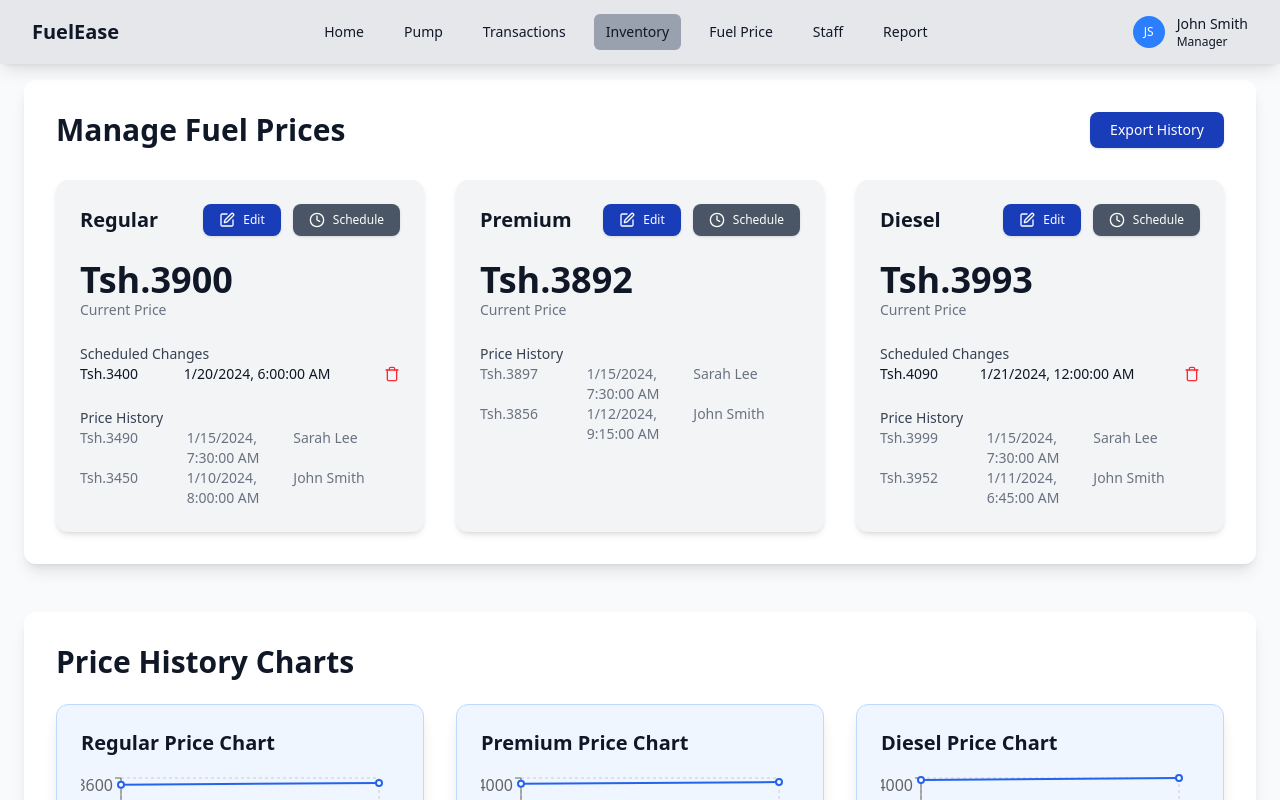
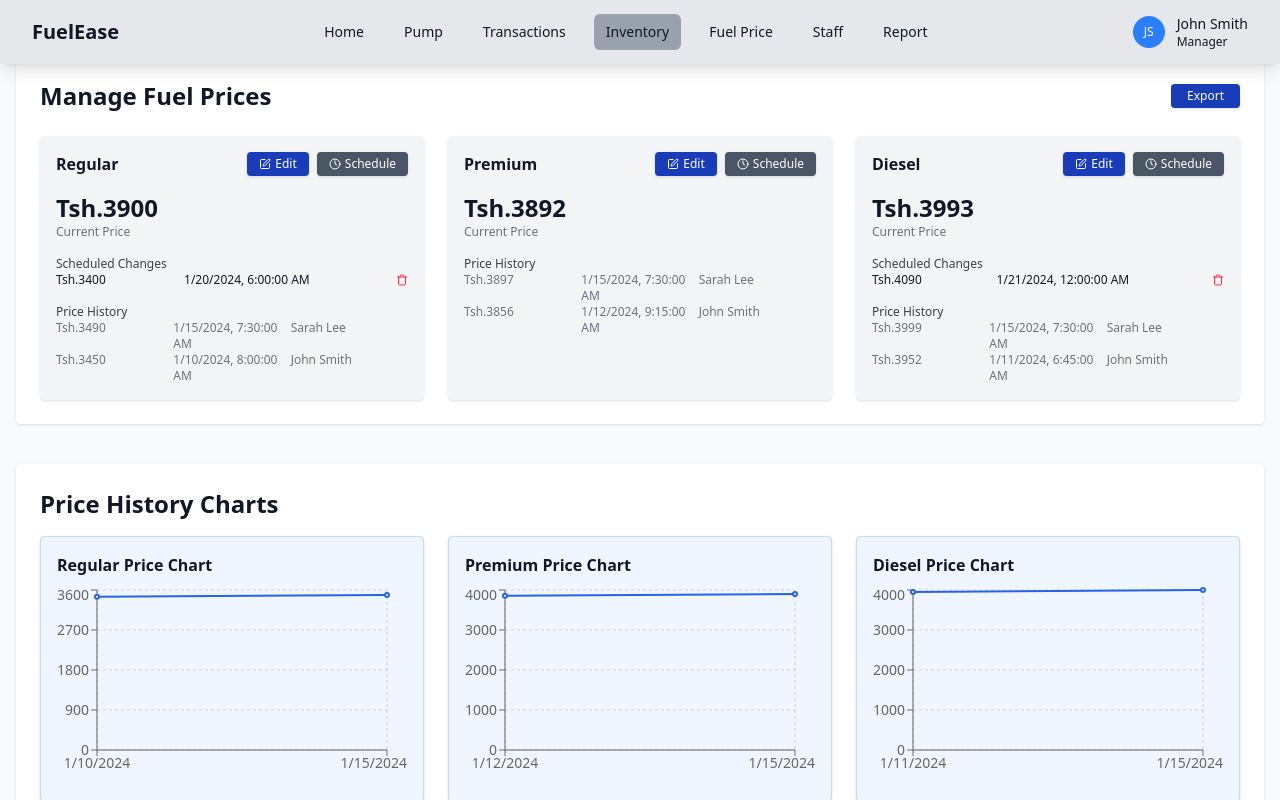
Before and after one commit to harshbix/FuelEase, a React (Vite) app: page / in a window 1280 px wide. Shown: the top 800 px of the page. Built offline with nearby package versions, Linux system fonts and the light colour scheme.

Commit message:
text sizing minimization
code refactor and f

```diff
--- a/src/components/Prices/Prices.jsx
+++ b/src/components/Prices/Prices.jsx
@@ -52,7 +52,6 @@ const Prices = () => {
       )
     );
   };
-
 
   const [selectedFuel, setSelectedFuel] = useState(null);
   const [isEditModalOpen, setIsEditModalOpen] = useState(false);
@@ -143,81 +142,81 @@ const Prices = () => {
   };
 
   return (
-    <div className="bg-gray-50 min-h-screen">
-      <div className="bg-blue-600 text-white py-6 shadow-md">
+    <div className="bg-gray-50 min-h-screen text-sm">
+      <div className="bg-blue-600 text-white py-4 shadow-md text-sm">
         <Navbar />
       </div>
 
       {feedbackMessage && (
-        <div className="fixed top-4 left-1/2 transform -translate-x-1/2 bg-green-500 text-white px-6 py-3 rounded-lg shadow-lg flex items-center space-x-2 z-50">
-          <CheckCircle className="w-5 h-5" />
+        <div className="fixed top-4 left-1/2 transform -translate-x-1/2 bg-green-500 text-white px-4 py-2 rounded shadow flex items-center space-x-2 z-50">
+          <CheckCircle className="w-4 h-4" />
           <span>{feedbackMessage}</span>
         </div>
       )}
 
       {errorMessage && (
-        <div className="fixed top-20 left-1/2 transform -translate-x-1/2 bg-red-500 text-white px-6 py-3 rounded-lg shadow-lg flex items-center space-x-2 z-50">
-          <XCircle className="w-5 h-5" />
+        <div className="fixed top-20 left-1/2 transform -translate-x-1/2 bg-red-500 text-white px-4 py-2 rounded shadow flex items-center space-x-2 z-50">
+          <XCircle className="w-4 h-4" />
           <span>{errorMessage}</span>
         </div>
       )}
 
-      <div className="container mx-auto px-6 py-8">
-        <div className="bg-white rounded-xl shadow-lg p-8">
-          <div className="flex justify-between items-center mb-8">
-            <h2 className="text-3xl font-bold text-gray-900">
+      <div className="container mx-auto px-4 py-6">
+        <div className="bg-white rounded shadow p-6">
+          <div className="flex justify-between items-center mb-6">
+            <h2 className="text-2xl font-bold text-gray-900">
               Manage Fuel Prices
             </h2>
             <button
               onClick={() => exportFuelDataToCSV(fuelData)}
-              className="bg-blue-800 hover:bg-blue-700 text-white text-sm px-5 py-2 rounded-lg shadow transition"
+              className="bg-blue-800 hover:bg-blue-700 text-white text-xs px-4 py-1 rounded shadow transition"
             >
-              Export History
+              Export
             </button>
           </div>
 
-          <div className="grid grid-cols-1 md:grid-cols-2 lg:grid-cols-3 gap-8">
+          <div className="grid grid-cols-1 md:grid-cols-2 lg:grid-cols-3 gap-6">
             {fuelData.map((fuel, index) => (
               <div
                 key={index}
-                className="bg-gray-100 rounded-xl shadow-md p-6 hover:shadow-lg transition space-y-6"
+                className="bg-gray-100 rounded shadow p-4 hover:shadow-md transition space-y-4"
               >
                 <div className="flex justify-between items-center">
-                  <h3 className="text-xl font-semibold text-gray-900">
+                  <h3 className="text-base font-semibold text-gray-900">
                     {fuel.type}
                   </h3>
-                  <div className="flex space-x-3">
+                  <div className="flex space-x-2">
                     <button
-                      className="bg-blue-800 hover:bg-blue-700 text-white text-xs px-4 py-2 rounded-lg shadow transition flex items-center space-x-2"
+                      className="bg-blue-800 hover:bg-blue-700 text-white text-xs px-3 py-1 rounded shadow flex items-center space-x-1"
                       onClick={() => handleEditPrice(fuel)}
                     >
-                      <Edit className="w-4 h-4" />
+                      <Edit className="w-3 h-3" />
                       <span>Edit</span>
                     </button>
                     <button
-                      className="bg-gray-600 hover:bg-gray-500 text-white text-xs px-4 py-2 rounded-lg shadow transition flex items-center space-x-2"
+                      className="bg-gray-600 hover:bg-gray-500 text-white text-xs px-3 py-1 rounded shadow flex items-center space-x-1"
                       onClick={() => handleScheduleChange(fuel)}
                     >
-                      <Clock className="w-4 h-4" />
+                      <Clock className="w-3 h-3" />
                       <span>Schedule</span>
                     </button>
                   </div>
                 </div>
                 <div>
-                  <p className="text-4xl font-bold text-gray-900">
+                  <p className="text-2xl font-bold text-gray-900">
                     {fuel.currentPrice}
                   </p>
-                  <p className="text-sm text-gray-500">Current Price</p>
+                  <p className="text-xs text-gray-500">Current Price</p>
                 </div>
                 {fuel.scheduledChanges.length > 0 && (
                   <div>
-                    <h4 className="text-sm font-medium text-gray-700">
+                    <h4 className="text-xs font-medium text-gray-700">
                       Scheduled Changes
                     </h4>
                     {fuel.scheduledChanges.slice(0, 3).map((change, idx) => (
                       <div
                         key={idx}
-                        className="flex justify-between text-sm text-gray-900"
+                        className="flex justify-between text-xs text-gray-900"
                       >
                         <p>{change.price}</p>
                         <p>{new Date(change.date).toLocaleString()}</p>
@@ -225,14 +224,14 @@ const Prices = () => {
                           onClick={() => handleDeleteSchedule(fuel.type, idx)}
                           className="text-red-500 hover:text-red-700 ml-2"
                         >
-                          <Trash size={16} />
+                          <Trash size={12} />
                         </button>
                       </div>
                     ))}
                   </div>
                 )}
                 <div>
-                  <h4 className="text-sm font-medium text-gray-700">
+                  <h4 className="text-xs font-medium text-gray-700">
                     Price History
                   </h4>
                   {fuel.priceHistory
@@ -241,7 +240,7 @@ const Prices = () => {
                     .map((history, idx) => (
                       <div
                         key={idx}
-                        className="grid grid-cols-3 text-sm text-gray-500"
+                        className="grid grid-cols-3 text-xs text-gray-500"
                       >
                         <p>{history.price}</p>
                         <p>{new Date(history.date).toLocaleString()}</p>
@@ -254,18 +253,17 @@ const Prices = () => {
           </div>
         </div>
 
-        {/* Charts Section */}
-        <div className="mt-12 bg-white rounded-xl shadow-lg p-8">
-          <h2 className="text-3xl font-bold text-gray-900 mb-6">
+        <div className="mt-10 bg-white rounded shadow p-6">
+          <h2 className="text-2xl font-bold text-gray-900 mb-4">
             Price History Charts
           </h2>
-          <div className="grid grid-cols-1 md:grid-cols-2 lg:grid-cols-3 gap-8">
+          <div className="grid grid-cols-1 md:grid-cols-2 lg:grid-cols-3 gap-6">
             {fuelData.map((fuel, index) => (
               <div
                 key={index}
-                className="bg-blue-50 border border-blue-200 rounded-xl shadow-lg p-6"
+                className="bg-blue-50 border border-blue-200 rounded shadow p-4"
               >
-                <h3 className="text-xl font-semibold text-gray-900 mb-4">
+                <h3 className="text-base font-semibold text-gray-900 mb-2">
                   {fuel.type} Price Chart
                 </h3>
                 <ResponsiveContainer width="100%" height={200}>
@@ -286,7 +284,7 @@ const Prices = () => {
                       dataKey="price"
                       stroke="#2563eb"
                       strokeWidth={2}
-                      dot={{ r: 3 }}
+                      dot={{ r: 2 }}
                     />
                   </LineChart>
                 </ResponsiveContainer>
@@ -294,80 +292,6 @@ const Prices = () => {
             ))}
           </div>
         </div>
-
-        {/* Edit Price Modal */}
-        {isEditModalOpen && (
-          <div className="fixed inset-0 backdrop-blur-sm bg-black/50 flex justify-center items-center z-50">
-            <div className="bg-white rounded-xl p-6 shadow-lg w-full max-w-md">
-              <h3 className="text-xl font-semibold mb-4">
-                Edit Price for {selectedFuel?.type}
-              </h3>
-              <input
-                type="text"
-                value={newPrice}
-                onChange={(e) => setNewPrice(e.target.value)}
-                className="w-full border px-4 py-2 rounded-md mb-4"
-                placeholder="Enter new price (numbers only)"
-              />
-              <div className="flex justify-end space-x-4">
-                <button
-                  onClick={() => setIsEditModalOpen(false)}
-                  className="bg-gray-500 text-white px-4 py-2 rounded-md hover:bg-gray-600"
-                >
-                  Cancel
-                </button>
-                <button
-                  onClick={handleSavePrice}
-                  className="bg-blue-700 text-white px-4 py-2 rounded-md hover:bg-blue-800"
-                >
-                  Save
-                </button>
-              </div>
-            </div>
-          </div>
-        )}
-
-        {/* Schedule Price Modal */}
-        {isScheduleModalOpen && (
-          <div className="fixed inset-0 backdrop-blur-sm bg-black/50 flex justify-center items-center z-50">
-            <div className="bg-white rounded-xl p-6 shadow-lg w-full max-w-md">
-              <h3 className="text-xl font-semibold mb-4">
-                Schedule Price for {selectedFuel?.type}
-              </h3>
-              <input
-                type="text"
-                value={newSchedule.price}
-                onChange={(e) =>
-                  setNewSchedule({ ...newSchedule, price: e.target.value })
-                }
-                className="w-full border px-4 py-2 rounded-md mb-4"
-                placeholder="Price (Tsh, numbers only)"
-              />
-              <input
-                type="datetime-local"
-                value={newSchedule.date}
-                onChange={(e) =>
-                  setNewSchedule({ ...newSchedule, date: e.target.value })
-                }
-                className="w-full border px-4 py-2 rounded-md mb-4"
-              />
-              <div className="flex justify-end space-x-4">
-                <button
-                  onClick={() => setIsScheduleModalOpen(false)}
-                  className="bg-gray-500 text-white px-4 py-2 rounded-md hover:bg-gray-600"
-                >
-                  Cancel
-                </button>
-                <button
-                  onClick={handleSaveSchedule}
-                  className="bg-blue-700 text-white px-4 py-2 rounded-md hover:bg-blue-800"
-                >
-                  Schedule
-                </button>
-              </div>
-            </div>
-          </div>
-        )}
       </div>
     </div>
   );
```
